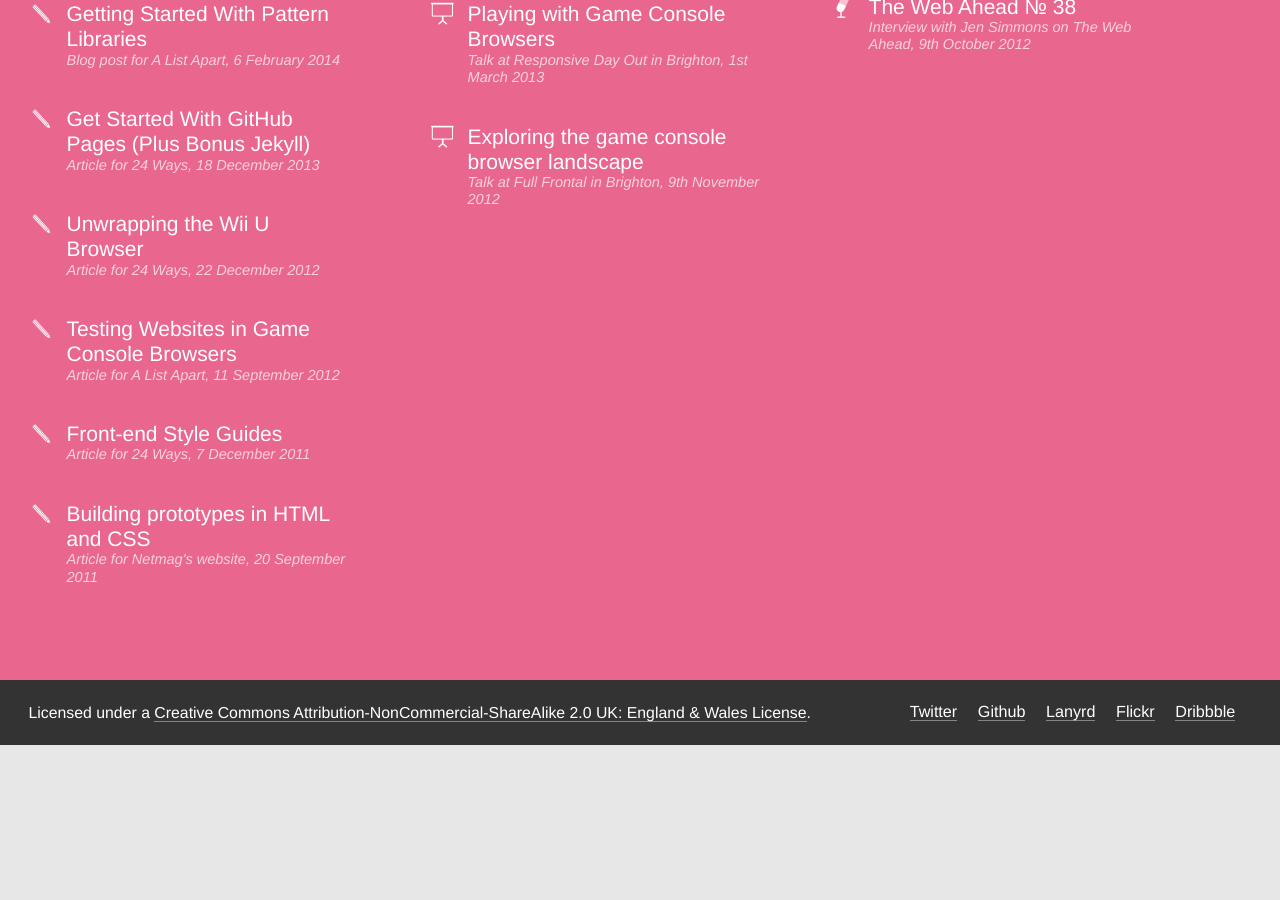
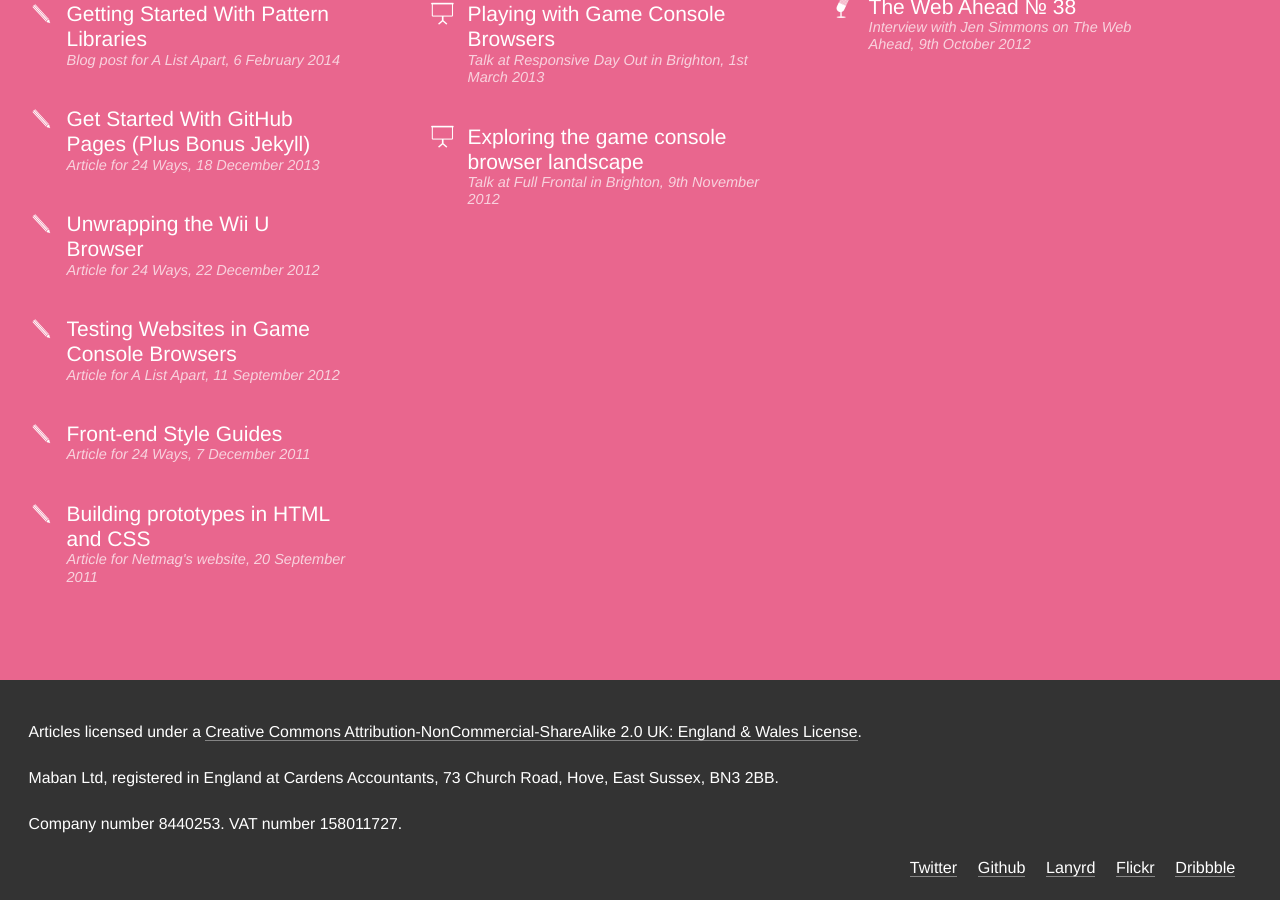
Before and after one commit to maban/maban, a Jekyll site: the page built from index.html, in a window 1280 px wide and 900 px high, scrolled down 2078 px. Built offline with Jekyll 4.4.1, drawn with Linux system fonts in a browser that asks for light colours; before the commit the page ends 2823 px from its top, so only the background shows below that.

Commit message:
Update footer info

```diff
--- a/_includes/footer.html
+++ b/_includes/footer.html
@@ -1,5 +1,9 @@
 <footer class="global-footer">
-	<small>Licensed under a <a rel="license" href="http://creativecommons.org/licenses/by-nc-sa/2.0/uk/">Creative Commons Attribution-NonCommercial-ShareAlike 2.0 UK: England &amp; Wales License</a>.</small>
+	<div class="legal">
+	    <p><small>Articles licensed under a <a rel="license" href="http://creativecommons.org/licenses/by-nc-sa/2.0/uk/">Creative Commons Attribution-NonCommercial-ShareAlike 2.0 UK: England &amp; Wales License</a>.</small></p>
+	    <p><small>Maban Ltd, registered in England at Cardens Accountants, 73 Church Road, Hove, East Sussex, BN3 2BB.</small></p>
+	    <p><small>Company number 8440253. VAT number 158011727.</small></p>
+	</div>
 	<ul class="list-inline">
 	    <li><a href="http://twitter.com/anna_debenham">Twitter</a></li>
 	    <li><a href="http://github.com/maban">Github</a></li>
```
